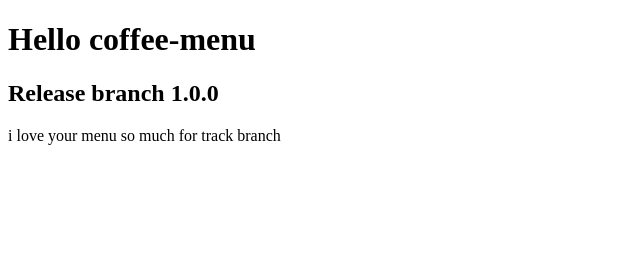
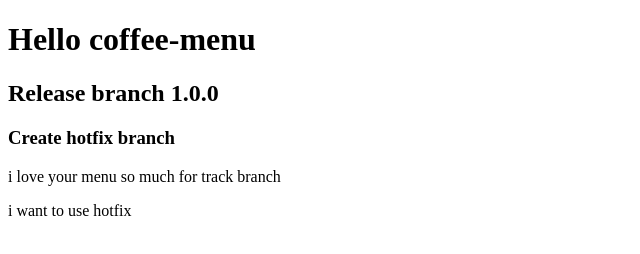
Before and after one commit to OudomK/gitflow, a plain HTML site: page coffee-menu.html in a window 1280 px wide. Shown: the whole page, without its empty margins (0-640 px from the left). Drawn offline with Linux system fonts and the light colour scheme.

Commit message:
add h3 hotfix

```diff
--- a/coffee-menu.html
+++ b/coffee-menu.html
@@ -8,7 +8,10 @@
 <body>
     <h1>Hello coffee-menu</h1>
     <h2>Release branch 1.0.0</h2>
+    <h3>Create hotfix branch</h3>
     <p>i love your menu so much for track branch </p>
+    <p>i want to use hotfix</p>
+
 
 </body>
 </html>
```
